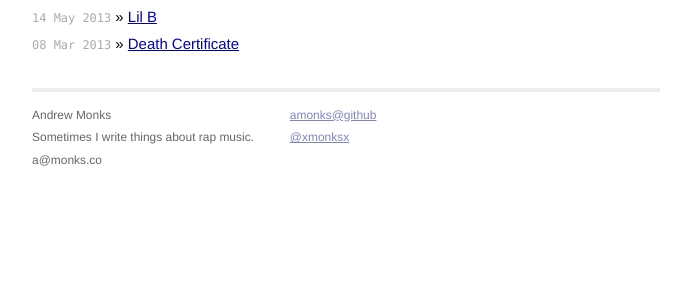
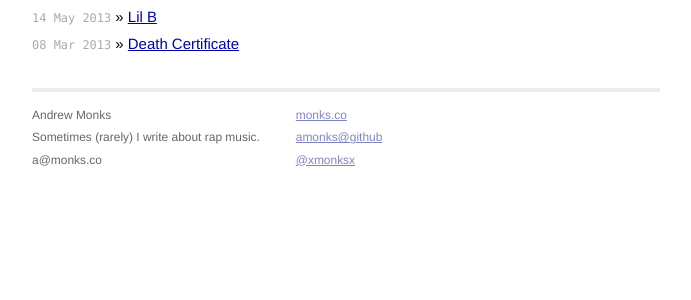
Before and after one commit to amonks/hip-hop-analysis, a Jekyll site: the page built from index.html, in a window 1280 px wide. Shown: the part 321-621 px from the top of the page, without its empty margins (294-985 px from the left). Built offline with Jekyll 4.4.1, drawn with Linux system fonts in a browser that asks for light colours; Markdown is read by kramdown in place of the engine named in the settings.

Commit message:
permalinks

```diff
--- a/_layouts/default.html
+++ b/_layouts/default.html
@@ -27,12 +27,13 @@
             <div class="contact">
               <p>
                 Andrew Monks<br />
-                Sometimes I write things about rap music.<br />
+                Sometimes (rarely) I write  about rap music.<br />
                 a@monks.co
               </p>
             </div>
             <div class="contact">
               <p>
+                <a href="http://monks.co">monks.co</a><br />
                 <a href="https://github.com/amonks">amonks@github</a><br />
                 <a href="https://twitter.com/xmonksx">@xmonksx</a><br />
               </p>
```
